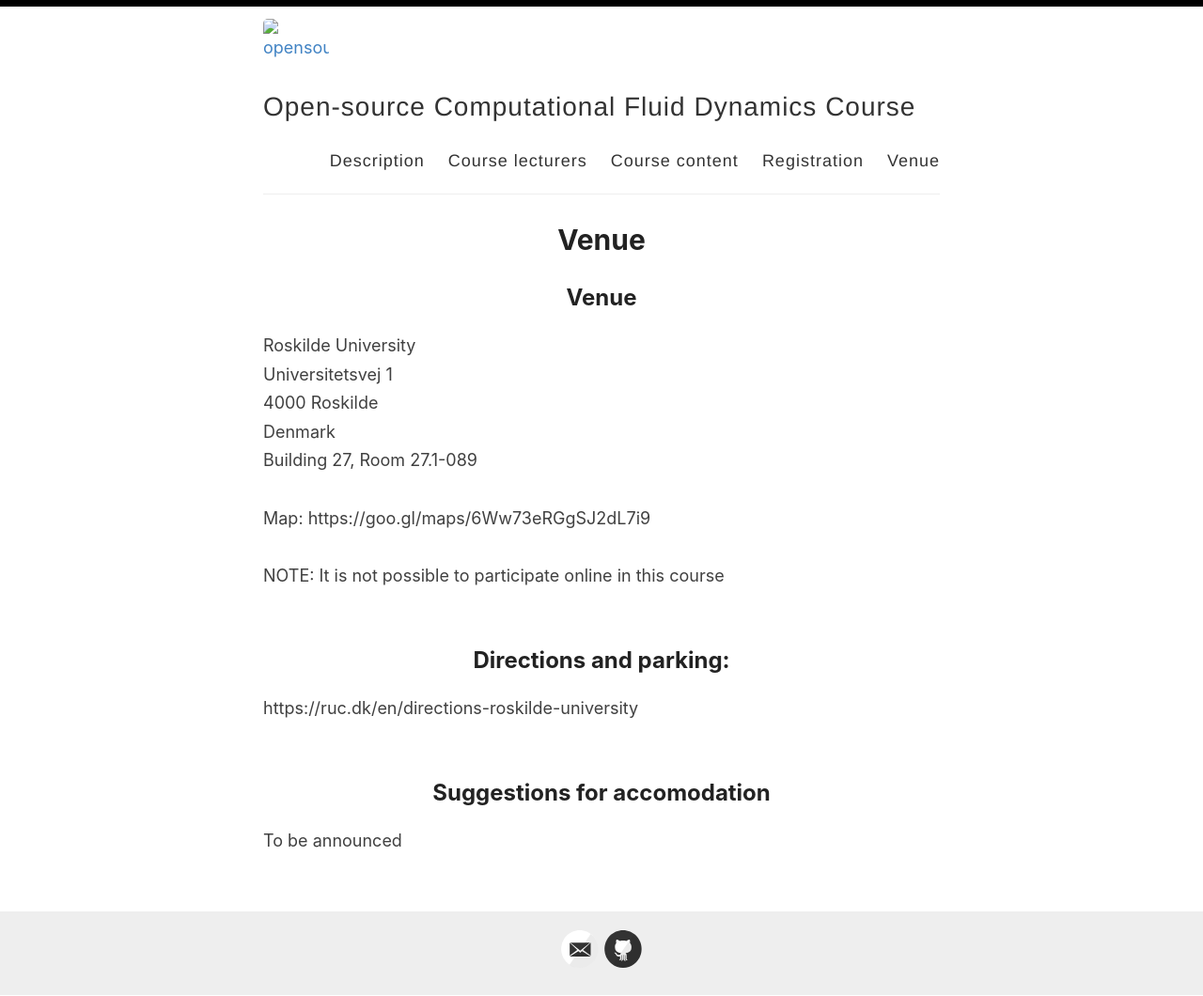
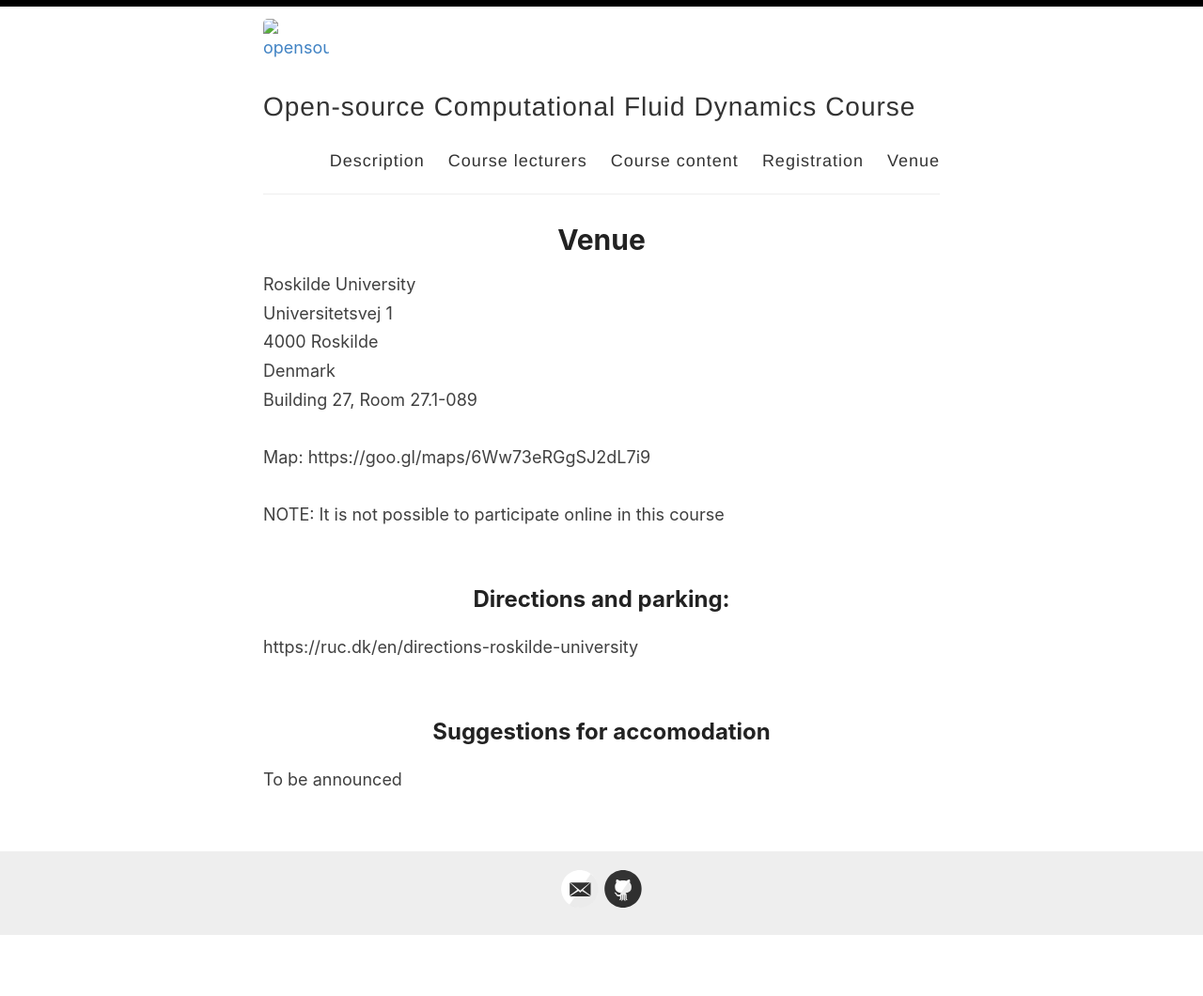
Before and after one commit to OpenSourceCFDCourse/opensourcecfdcourse.github.io, a Jekyll site: the page built from _pages/venue.md, in a window 1280 px wide. Shown: the whole page at 94% size. Built offline with Jekyll 4.4.1, drawn with Linux system fonts in a browser that asks for light colours; our own code applies the rules of GitHub Pages for plain Markdown files; after the commit the page ends 995 px from its top, so only the background shows below that.

Commit message:
Update venue.md

```diff
--- a/_pages/venue.md
+++ b/_pages/venue.md
@@ -1,10 +1,8 @@
 ---
 layout: page
-title:
+title: Venue
 permalink: /venue/
 ---
-
-## Venue
 
 Roskilde University<br>
 Universitetsvej 1<br>
```
